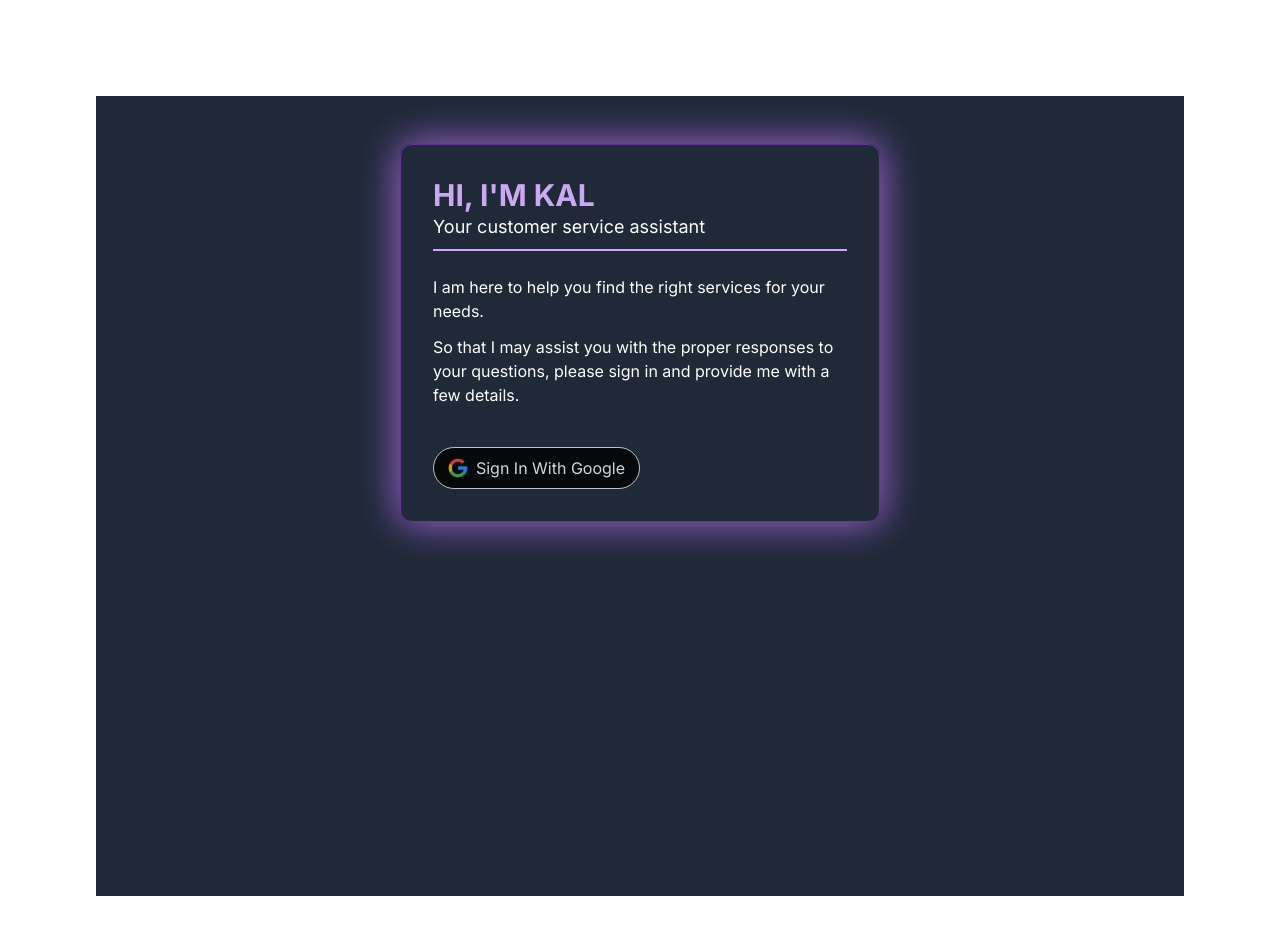
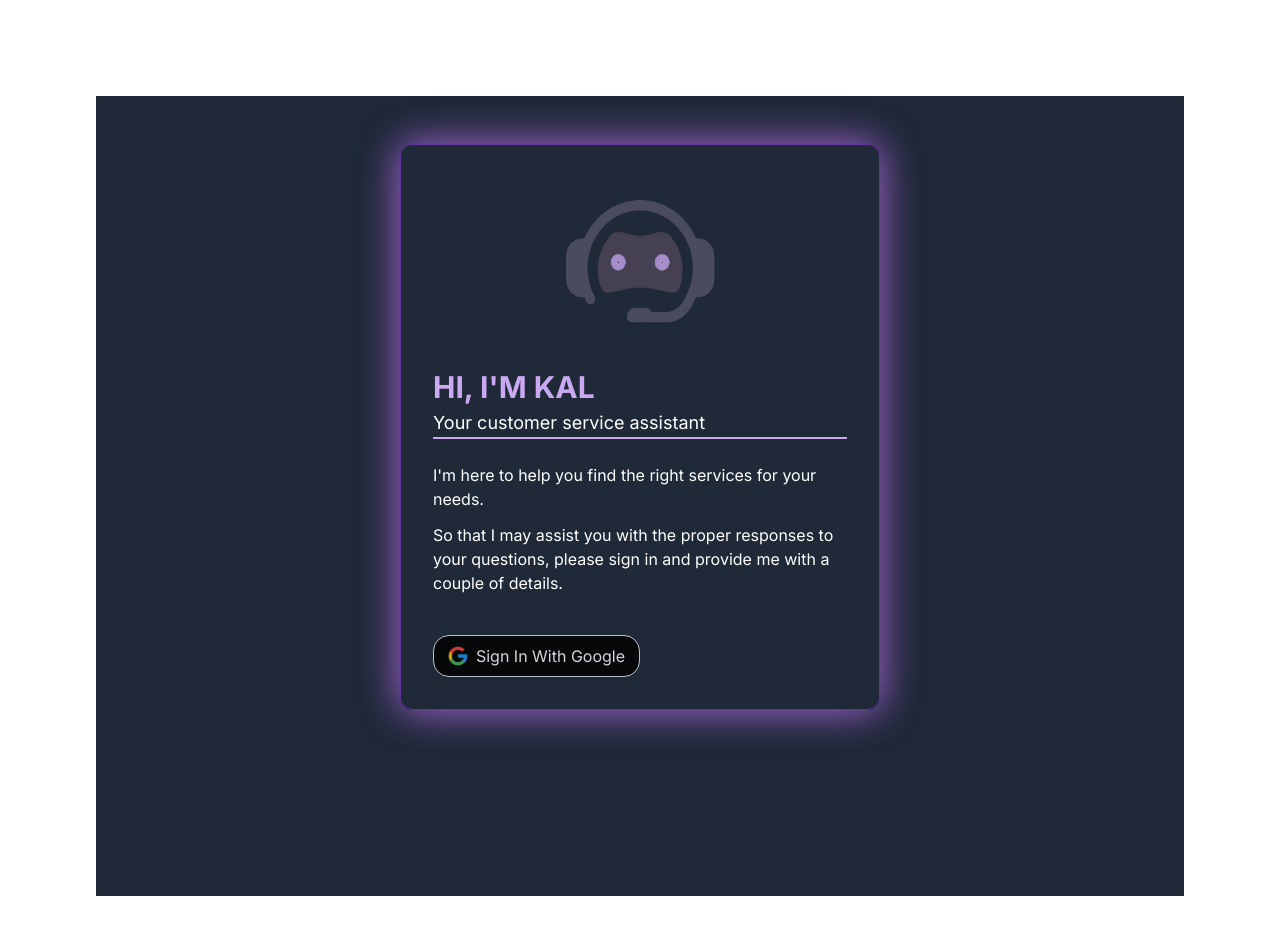
Before and after one commit to wlowrimore/hs_p3_chatbot, a Next.js app: page / in a window 1280 px wide. Shown: the top 934 px of the page. Built offline with nearby package versions, Linux system fonts and the light colour scheme; no server answers.

Commit message:
adds conditional rendering to show either login or form, adds logo and adjusts some styles

```diff
--- a/src/app/components/SignIn.tsx
+++ b/src/app/components/SignIn.tsx
@@ -2,17 +2,28 @@
 
 import { useState } from "react";
 import { useSession } from "next-auth/react";
+import { getFirstName } from "../../lib/utils";
 
 import GoogleLogo from "../../../public/logos/google.jpg";
+import SiteLogo from "../../../public/logos/site-logo.webp";
 import Image from "next/image";
 import { signIn } from "next-auth/react";
 const SignIn = () => {
   const { data: session } = useSession();
-
+  const name = getFirstName();
   return (
     <div className="glow w-full max-w-[30rem] p-8 border-[#64329e] border rounded-xl">
+      <div className="flex justify-center pb-10 pt-4">
+        <Image
+          src={SiteLogo}
+          alt="Site Logo"
+          width={500}
+          height={500}
+          className="rounded-full w-[10rem] h-[8.5rem]"
+        />
+      </div>
       <div className="text-white divide-y-2 divide-[#cba9f2]">
-        <div>
+        <div className="space-y-1">
           <h1 className="text-3xl text-[#cba9f2] font-bold uppercase">
             Hi, I&apos;m KAL
           </h1>
@@ -20,17 +31,20 @@ const SignIn = () => {
         </div>
 
         <article className="py-6 flex flex-col gap-3">
-          <p>I am here to help you find the right services for your needs.</p>
+          <p>
+            I&apos;m here to help you find the right services for your needs.
+          </p>
           <p>
             So that I may assist you with the proper responses to your
-            questions, please sign in and provide me with a few details.
+            questions, please sign in and provide me with a couple of details.
           </p>
         </article>
       </div>
+      {!session ? (
         <section className="flex items-start max-w-[50%] mt-4">
           <div
             onClick={() => signIn("google", { callbackUrl: "/" })}
-          className="flex items-center justify-center gap-2 cursor-pointer button-glow w-full p-2 bg-black text-white rounded-full opacity-80 border hover:text-[#cba9f2]"
+            className="flex items-center justify-center gap-2 cursor-pointer button-glow w-full p-2 bg-black text-white rounded-2xl opacity-80 border hover:text-[#cba9f2]"
           >
             <Image
               src={GoogleLogo}
@@ -42,6 +56,66 @@ const SignIn = () => {
             Sign In With Google
           </div>
         </section>
+      ) : (
+        <section className="flex gap-2 cursor-pointer button-glow w-full p-4 bg-black text-white rounded-xl opacity-80 border hover:text-[#cba9f2] mb-6">
+          <div className="w-full flex flex-col">
+            <form>
+              <h2 className="text-lg font-bold tracking-wide pt-2">
+                Welcome {name}!
+              </h2>
+              <article>
+                <p>
+                  Please fill in the following details so that I can give you
+                  the best customer service experience.
+                </p>
+              </article>
+              <div className="my-6 w-full space-y-6">
+                <div className="w-full flex flex-col gap-1">
+                  <label className="text-sm">Service Type</label>
+                  <input
+                    type="text"
+                    aria-label="Service Type"
+                    placeholder="technology / shopping / repairs / etc"
+                    className="w-full bg-purple-200 text-neutral-950 px-2 py-1 rounded-xl placeholder:text-sm italic placeholder:text-neutral-700"
+                  />
+                </div>
+                <div className="w-full flex flex-col gap-1">
+                  <label className="text-sm">
+                    Location Where Service Is Needed
+                  </label>
+                  <input
+                    type="text"
+                    aria-label="Location Where Service Needed"
+                    placeholder="city / state / country"
+                    className="w-full bg-purple-200 text-neutral-950 px-2 py-1 rounded-xl placeholder:text-sm italic placeholder:text-neutral-700"
+                  />
+                </div>
+              </div>
+              <div className="flex items-center justify-center gap-2 mb-6">
+                <input
+                  type="checkbox"
+                  aria-label="I agree to the terms and conditions"
+                  className="w-3 h-3"
+                />
+                <p className="text-sm">
+                  I have read and I agree with the&nbsp;
+                  <a href="#" className="text-[#cba9f2]">
+                    terms and conditions
+                  </a>
+                </p>
+              </div>
+              <div className="flex justify-center my-4">
+                <button
+                  type="submit"
+                  className="w-[75%] py-1 button-glow rounded-full"
+                >
+                  Let&apos;s Go!
+                </button>
+              </div>
+            </form>
+          </div>
+        </section>
+      )}
     </div>
   );
 };
--- a/src/app/globals.css
+++ b/src/app/globals.css
@@ -1,15 +1,6 @@
 @tailwind base;
 @tailwind components;
 @tailwind utilities;
-
-@layer base {
-  :root {
-    --primary-bg-color: #f5f5f5;
-    --secondary-bg-color: #ffffff;
-    --primary-text-color: #000000;
-    --secondary-text-color: #ffffff;
-  }
-}
 
 .glow {
   box-shadow: 0px 0px 40px rgba(212, 143, 247, 0.6),
--- a/src/app/page.tsx
+++ b/src/app/page.tsx
@@ -1,3 +1,5 @@
+import "./globals.css";
+
 import Image from "next/image";
 import MainContainer from "./components/main/MainContainer";
 
--- /dev/null
+++ b/src/lib/utils.ts
@@ -0,0 +1,13 @@
+import { type ClassValue, clsx } from "clsx";
+import { twMerge } from "tailwind-merge";
+import { useSession } from "next-auth/react";
+
+export function cn(...inputs: ClassValue[]) {
+  return twMerge(clsx(inputs));
+}
+
+export function getFirstName() {
+  const { data: session } = useSession();
+  const firstName = session?.user?.name?.split(" ")[0];
+  return firstName;
+}
--- a/tailwind.config.ts
+++ b/tailwind.config.ts
@@ -1,20 +1,80 @@
-import type { Config } from "tailwindcss";
+import type { Config } from "tailwindcss"
 
-const config: Config = {
+const config = {
+  darkMode: ["class"],
   content: [
-    "./src/pages/**/*.{js,ts,jsx,tsx,mdx}",
-    "./src/components/**/*.{js,ts,jsx,tsx,mdx}",
-    "./src/app/**/*.{js,ts,jsx,tsx,mdx}",
-  ],
+    './pages/**/*.{ts,tsx}',
+    './components/**/*.{ts,tsx}',
+    './app/**/*.{ts,tsx}',
+    './src/**/*.{ts,tsx}',
+	],
+  prefix: "",
   theme: {
+    container: {
+      center: true,
+      padding: "2rem",
+      screens: {
+        "2xl": "1400px",
+      },
+    },
     extend: {
-      backgroundImage: {
-        "gradient-radial": "radial-gradient(var(--tw-gradient-stops))",
-        "gradient-conic":
-          "conic-gradient(from 180deg at 50% 50%, var(--tw-gradient-stops))",
+      colors: {
+        border: "hsl(var(--border))",
+        input: "hsl(var(--input))",
+        ring: "hsl(var(--ring))",
+        background: "hsl(var(--background))",
+        foreground: "hsl(var(--foreground))",
+        primary: {
+          DEFAULT: "hsl(var(--primary))",
+          foreground: "hsl(var(--primary-foreground))",
+        },
+        secondary: {
+          DEFAULT: "hsl(var(--secondary))",
+          foreground: "hsl(var(--secondary-foreground))",
+        },
+        destructive: {
+          DEFAULT: "hsl(var(--destructive))",
+          foreground: "hsl(var(--destructive-foreground))",
+        },
+        muted: {
+          DEFAULT: "hsl(var(--muted))",
+          foreground: "hsl(var(--muted-foreground))",
+        },
+        accent: {
+          DEFAULT: "hsl(var(--accent))",
+          foreground: "hsl(var(--accent-foreground))",
+        },
+        popover: {
+          DEFAULT: "hsl(var(--popover))",
+          foreground: "hsl(var(--popover-foreground))",
+        },
+        card: {
+          DEFAULT: "hsl(var(--card))",
+          foreground: "hsl(var(--card-foreground))",
+        },
+      },
+      borderRadius: {
+        lg: "var(--radius)",
+        md: "calc(var(--radius) - 2px)",
+        sm: "calc(var(--radius) - 4px)",
+      },
+      keyframes: {
+        "accordion-down": {
+          from: { height: "0" },
+          to: { height: "var(--radix-accordion-content-height)" },
+        },
+        "accordion-up": {
+          from: { height: "var(--radix-accordion-content-height)" },
+          to: { height: "0" },
+        },
+      },
+      animation: {
+        "accordion-down": "accordion-down 0.2s ease-out",
+        "accordion-up": "accordion-up 0.2s ease-out",
       },
     },
   },
-  plugins: [],
-};
-export default config;
+  plugins: [require("tailwindcss-animate")],
+} satisfies Config
+
+export default config
```
Also changed, not shown: package.json (+6 -1 lines), components.json (added), public/logos/site-logo.webp (added), 1 other file (tests, documents, lock files or other folders). Lines whose indentation alone changed are shown as unchanged.
